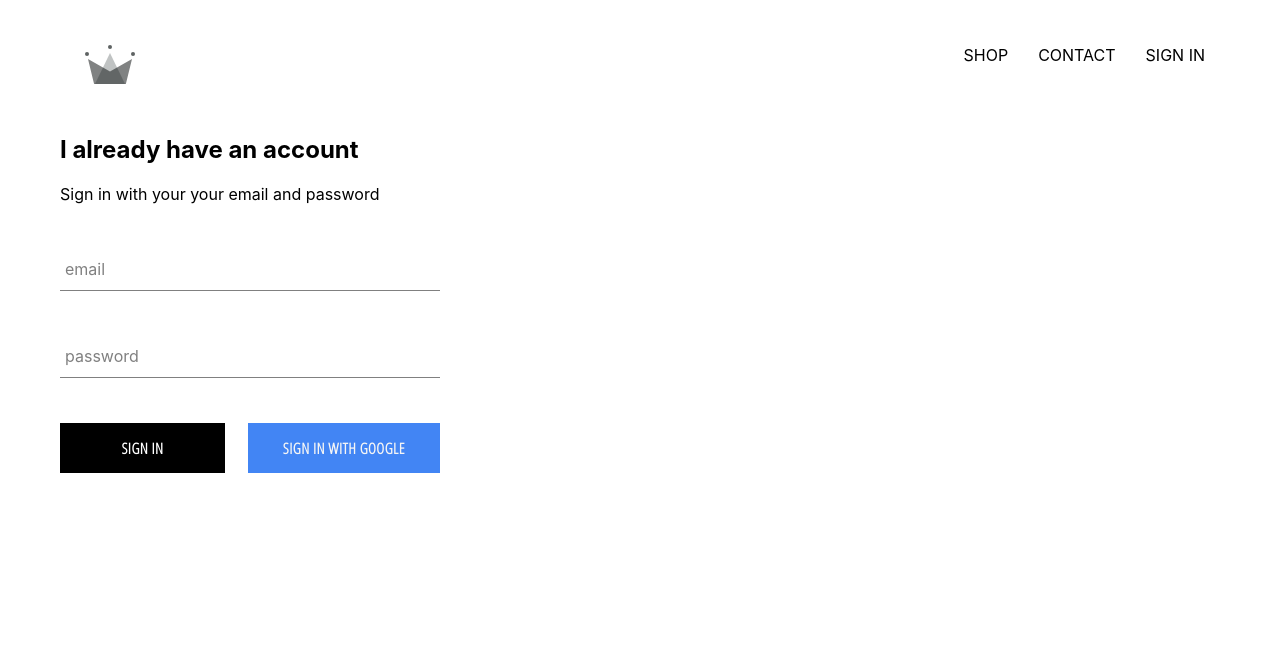
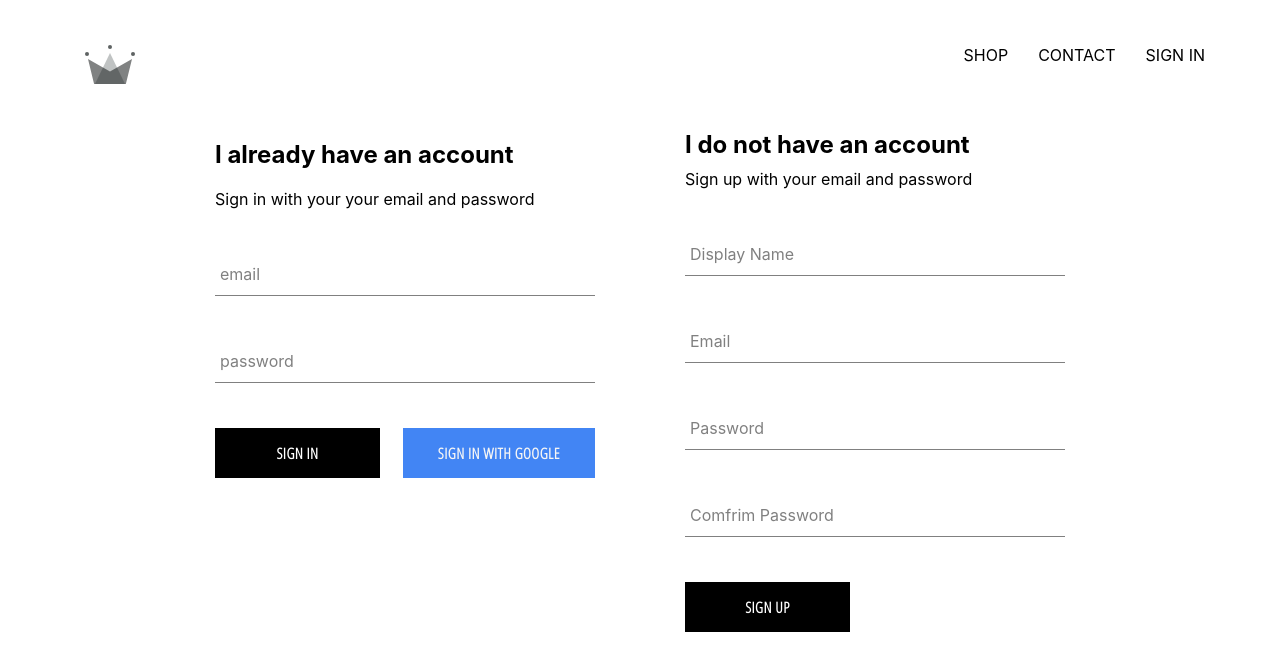
Before and after one commit to Slye-Man/crwn-clothing, a React (Create React App) app: page /signin in a window 1280 px wide. Shown: the top 670 px of the page. Built offline with nearby package versions, Linux system fonts and the light colour scheme; no server answers.

Commit message:
implemented firebase utils, included ability to store authenticated users into firestore database

```diff
--- a/src/App.js
+++ b/src/App.js
@@ -5,7 +5,7 @@
 import ShopPage from './pages/shop/shop.component';
 import SignInAndSignUpPage from './pages/sign-in-and-sign-up/sign-in-and-sign-up.component';
 import Header from './components/header/header.component';
-import { auth } from './firebase/firebase.utils';
+import { auth, createUserProfileDocument } from './firebase/firebase.utils';
 
 class App extends React.Component {
   constructor() {
@@ -19,11 +19,24 @@
   unsubscribeFromAuth = null
 
   componentDidMount() {
-    this.unsubscribeFromAuth = auth.onAuthStateChanged(user => {
-      this.setState({ currentUser: user });
+    this.unsubscribeFromAuth = auth.onAuthStateChanged(async userAuth => {
+      if (userAuth) {
+        const userRef = await createUserProfileDocument(userAuth);
+        userRef.onSnapshot(snapShot => {
+          this.setState({
+            currentUser: {
+              id: snapShot.id,
+              ...snapShot.data()
+            }
+          });
 
-
-    })
+          console.log(this.state);
+        });
+      }
+      else {
+        this.setState({currentUser: userAuth})
+      }
+    });
   }
 
   componentWillUnmount() {
--- /dev/null
+++ b/src/components/sign-up/sign-up.component.jsx
@@ -0,0 +1,93 @@
+import React from "react";
+import FormInput from "../form-input/form-input.component";
+import CustomButton from "../custom-button/custom-button.component";
+import { auth, createUserProfileDocument } from "../../firebase/firebase.utils";
+import './sign-up.style.scss'
+
+class SignUp extends React.Component {
+    constructor() {
+        super();
+
+        this.state = {
+            displayName: '',
+            email: '',
+            password: '',
+            confirmPassword: ''
+        };
+    }
+
+    handleSubmit = async event => {
+        event.preventDefault();
+        const { displayName, email, password, confirmPassword} = this.state
+        if(password !== confirmPassword) {
+            alert('passwords don\'t match');
+            return;
+        }
+
+        try {
+           const { user } = await auth.createUserWithEmailAndPassword(email, password);
+           await createUserProfileDocument(user, {displayName});
+           this.setState({
+               displayName: '',
+               email: '',
+               password: '',
+               confirmPassword: ''
+           });
+
+        } catch (error) {
+            console.error(error);
+        }
+    };
+
+    handleChange = event => {
+        const { name, value } = event.target;
+        this.setState({[name]: value});
+    }
+
+    render() {
+        const { displayName, email, password, confirmPassword} = this.state
+        return (
+            <div className='sign-up'>
+                <h2 className='title'>I do not have an account</h2>
+                <span>Sign up with your email and password</span>
+                <form className='sign-up-form' onSubmit={this.handleSubmit}>
+                    <FormInput
+                        type='text'
+                        name='displayName'
+                        value={displayName}
+                        onChange={this.handleChange}
+                        label='Display Name'
+                        required
+                    />
+                    <FormInput
+                        type='email'
+                        name='email'
+                        value={email}
+                        onChange={this.handleChange}
+                        label='Email'
+                        required
+                    />
+                    <FormInput
+                        type='password'
+                        name='password'
+                        value={password}
+                        onChange={this.handleChange}
+                        label='Password'
+                        required
+                    />
+                    <FormInput
+                        type='password'
+                        name='confirmPassword'
+                        value={confirmPassword}
+                        onChange={this.handleChange}
+                        label='Comfrim Password'
+                        required
+                    />
+                    <CustomButton type='submit'> SIGN UP</CustomButton>
+                </form>
+            </div>
+        )
+    }
+}
+
+export default SignUp;
--- /dev/null
+++ b/src/components/sign-up/sign-up.style.scss
@@ -0,0 +1,9 @@
+.sign-up {
+    display: flex;
+    flex-direction: column;
+    width: 380px;
+
+    .title {
+        margin: 10px 0;
+    }
+}
--- a/src/firebase/firebase.utils.js
+++ b/src/firebase/firebase.utils.js
@@ -12,6 +12,31 @@
     measurementId: "G-XPH0TCCHGL"
 };
 
+export const createUserProfileDocument = async (userAuth, additionalData) => {
+    if (!userAuth) return;
+
+    const userRef = firestore.doc(`users/${userAuth.uid}`);
+    const snapShot = await userRef.get();
+
+    if(!snapShot.exists) {
+        const { displayName, email } = userAuth;
+        const createdAt = new Date();
+
+        try {
+            await userRef.set({
+                displayName,
+                email,
+                createdAt,
+                ...additionalData
+            })
+        } catch (error) {
+            console.log('error creating user', error.message);
+        }
+    }
+
+    return userRef;
+};
+
 firebase.initializeApp(config);
 
 export const auth = firebase.auth();
--- a/src/pages/sign-in-and-sign-up/sign-in-and-sign-up.component.jsx
+++ b/src/pages/sign-in-and-sign-up/sign-in-and-sign-up.component.jsx
@@ -1,10 +1,12 @@
 import React from "react";
 import SignIn from "../../components/sign-in/sign-in.component";
+import SignUp from "../../components/sign-up/sign-up.component";
 import './sign-in-and-sign-up.style.scss'
 
 const SignInAndSignUpPage = () => (
     <div className='sign-in-and-sign-up'>
         <SignIn />
+        <SignUp />
     </div>
 )
 
--- a/src/pages/sign-in-and-sign-up/sign-in-and-sign-up.style.scss
+++ b/src/pages/sign-in-and-sign-up/sign-in-and-sign-up.style.scss
@@ -0,0 +1,6 @@
+.sign-in-and-sign-up {
+    width: 850px;
+    display: flex;
+    justify-content: space-between;
+    margin: 30px auto;
+}
```
